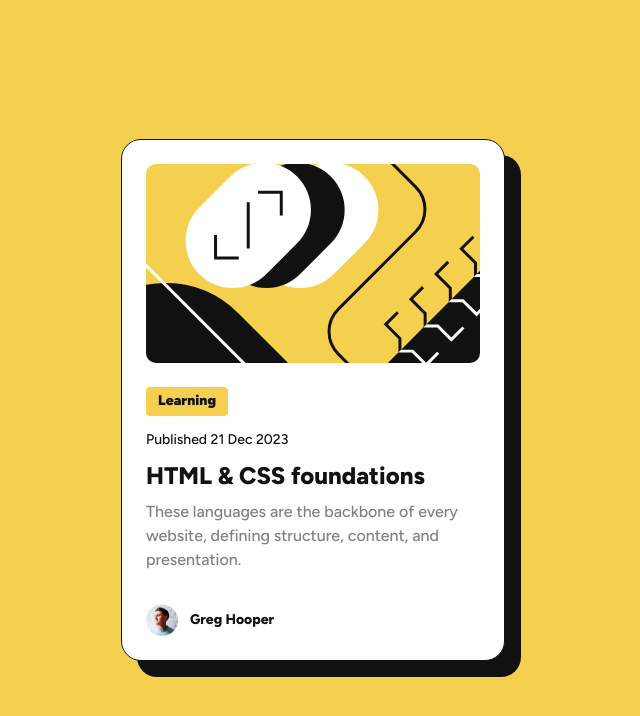
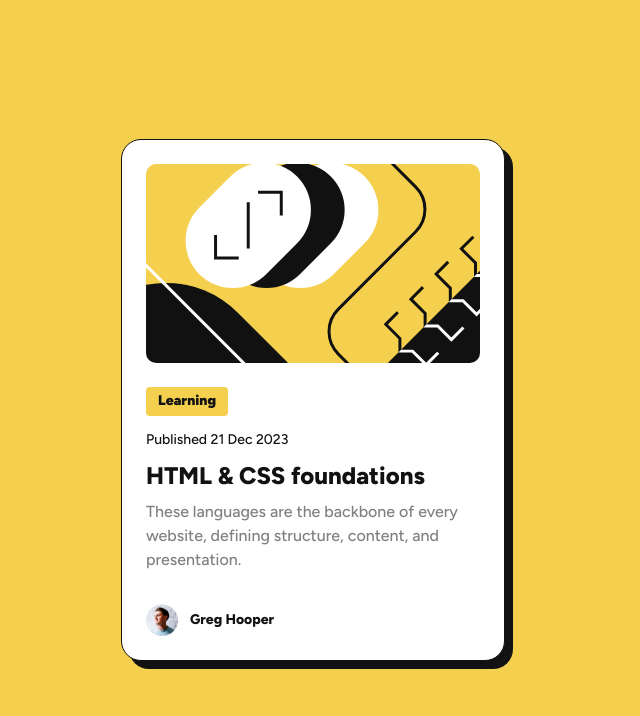
Before and after one commit to weslei573/preview-card-main, a plain HTML site: page index.html in a window 1280 px wide. Shown: the whole page, without its empty margins (327-967 px from the left). Drawn offline with Linux system fonts and the light colour scheme.

Commit message:
Update media-query.css

```diff
--- a/src/css/media-query.css
+++ b/src/css/media-query.css
@@ -5,8 +5,6 @@
 	.box {
 		max-width: 384px;
 		height: 522px;
-
-		box-shadow: 16px 16px 0px var(--Black);
 	}
 
 	.box .descricao {
```
